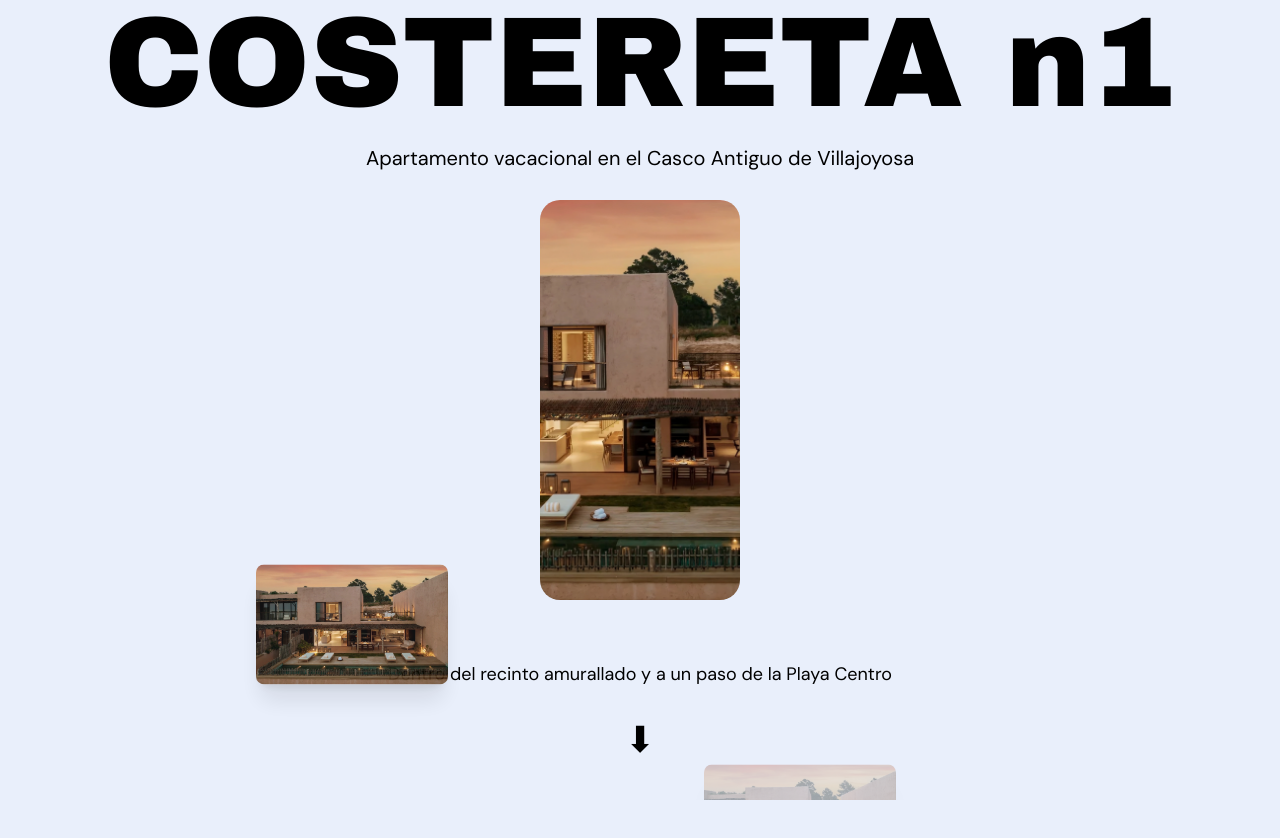
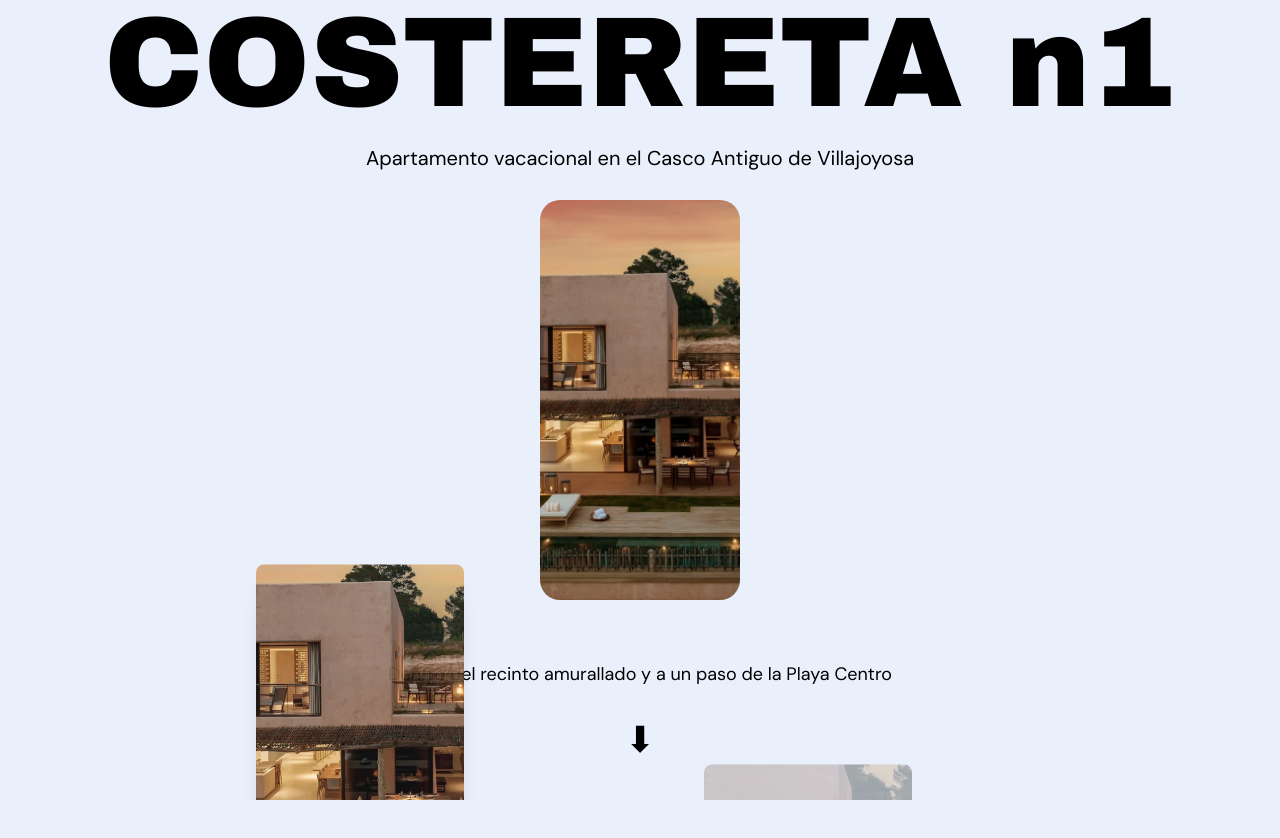
Before and after one commit to JaumeEsquerdo/costera-n1, a Next.js app in the folder costera-n1/: page / in a window 1280 px wide. Shown: the top 838 px of the page. Built offline with nearby package versions, Linux system fonts and the light colour scheme.

Commit message:
realizar efecto parallax interno en ParallaxImage.jsx

```diff
--- a/costera-n1/app/components/ParallaxImage.jsx
+++ b/costera-n1/app/components/ParallaxImage.jsx
@@ -4,11 +4,17 @@ export const ParallaxImage = ({ img, i, scrollYProgress }) => {
   const start = Math.min(0.24 + i * 0.06, 0.6); // el primer valor es para retrasar, después i * num es la separación con otros elem.
   const end = start + 0.3; //duración del scroll de la img (velocidad)
 
-  const y = useTransform(
+  // 1. Movimiento del CONTENEDOR (el marco de la foto)
+  const yFrame = useTransform(
     scrollYProgress,
     [start, end],
-    ["110vh", "-110vh"], // Cruza la pantalla de abajo a arriba
+    ["110vh", "-110vh"], // cruza la pantalla de abajo a arriba
   );
+
+  // 2. Movimiento de la IMAGEN (parallax interno)
+  // Queremos que la imagen se mueva en sentido contrario o a distinta velocidad
+  // "20%" a "-20%" hace que la foto parezca deslizarse dentro del marco
+  const yImage = useTransform(scrollYProgress, [start, end], ["-20%", "20%"]);
 
   const opacity = useTransform(
     scrollYProgress,
@@ -17,16 +23,26 @@ export const ParallaxImage = ({ img, i, scrollYProgress }) => {
   );
 
   return (
-    <motion.img
-      src={img.src}
+    <motion.div
       style={{
         left: img.left,
         top: img.top,
-        y: y,
+        y: yFrame,
         opacity: opacity,
         position: "absolute",
       }}
-      className="w-32 md:w-48 h-auto rounded-lg shadow-xl"
-    />
+      // El contenedor corta la imagen que sobra
+      className="w-40 h-60 md:w-52 md:h-80 overflow-hidden rounded-lg shadow-xl"
+    >
+      <motion.img
+        src={img.src}
+        alt={img.alt}
+        style={{
+          y: yImage, // Efecto parallax interno
+          scale: 1.2, // Escalamos un poco para que haya margen para moverse y asegurar q no quede hueco en blanco
+        }}
+        className="w-full h-[120%] object-cover" // La imagen es más alta que el marco
+      />
+    </motion.div>
   );
 };
--- a/costera-n1/app/components/PresentationHouse.jsx
+++ b/costera-n1/app/components/PresentationHouse.jsx
@@ -1,7 +1,7 @@
 "use client";
 import Image from "next/image";
 import { useState, useRef } from "react";
-import { motion, useScroll, useTransform, useSpring } from "framer-motion";
+import { useScroll } from "framer-motion";
 import { ParallaxImage } from "./ParallaxImage";
 
 export const PresentationHouse = () => {
```
